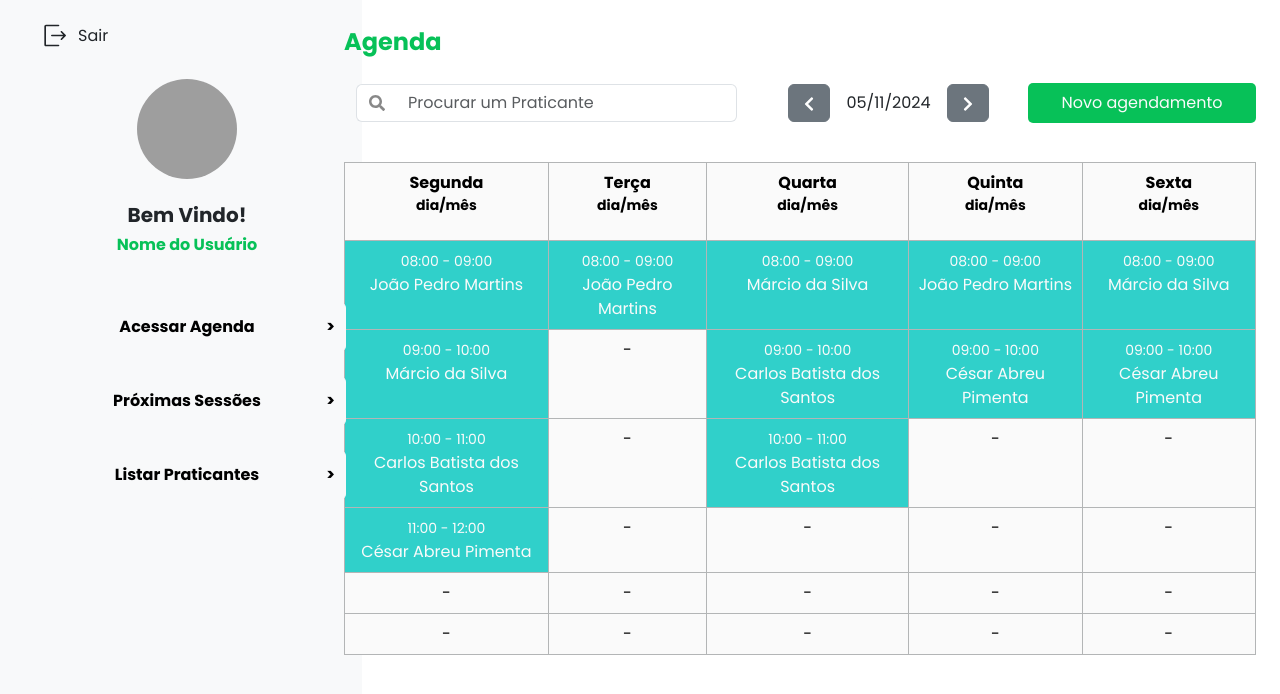
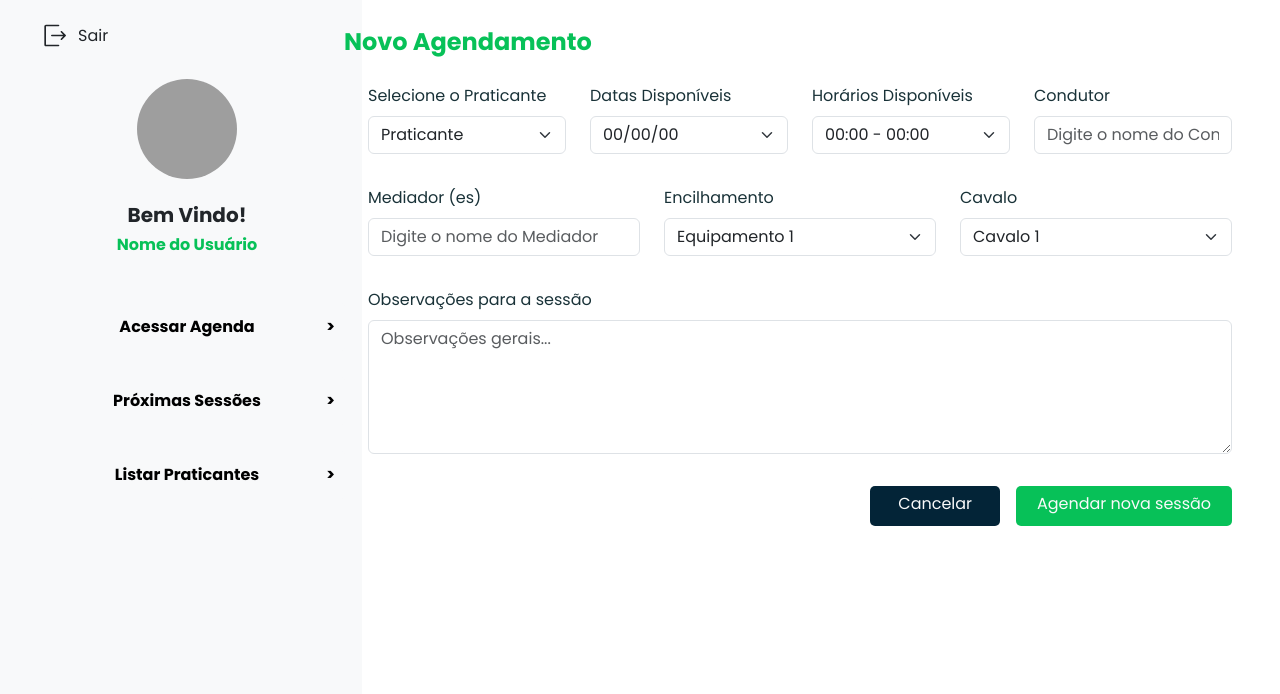
Before and after one commit to wanessamsr/Equoterapia, a React (Create React App) app: page /new-agenda in a window 1280 px wide. Shown: the top 694 px of the page. Built offline with nearby package versions, Linux system fonts and the light colour scheme; grey boxes are pictures that could not be loaded.

Commit message:
Tela de agenda e novo agendamento

```diff
--- a/package.json
+++ b/package.json
@@ -8,8 +8,10 @@
     "@testing-library/user-event": "^13.5.0",
     "bootstrap": "^5.3.3",
     "react": "^18.3.1",
+    "react-bootstrap": "^2.10.5",
     "react-dom": "^18.3.1",
     "react-icons": "^5.3.0",
+    "react-router-dom": "^6.28.0",
     "react-scripts": "^5.0.1",
     "web-vitals": "^2.1.4"
   },
--- a/src/App.js
+++ b/src/App.js
@@ -3,19 +3,26 @@ import React from "react";
 import Sidebar from "./components/Sidebar.js";
 import "bootstrap/dist/css/bootstrap.min.css";
 import Agenda from "./components/Agenda.js";
+import { BrowserRouter as Router, Route, Routes } from 'react-router-dom';
+import NewAgenda from "./components/newAgenda.js";
 
 function App() {
   return (
+    <Router>
       <div className="container-fluid">
         <div className="row">
           <div className="col-12 col-md-3">
             <Sidebar />
           </div>
           <div className="col-12 col-md-9">
-          <Agenda />
+            <Routes>
+              <Route path="/" element={<Agenda />} />
+              <Route path="/new-agenda" element={<NewAgenda />} />
+            </Routes>
           </div>
         </div>
       </div>
+    </Router>
   );
 }
 
--- a/src/components/Agenda.js
+++ b/src/components/Agenda.js
@@ -1,11 +1,12 @@
-import React, { useState } from 'react';
+import React, { useState, useEffect } from 'react';
 import 'bootstrap/dist/css/bootstrap.min.css';
 import "./Agenda.css";
 import SearchBar from "./SearchBar.js";
 import DateNavigator from './DateNavigator.js';
+import { Link } from 'react-router-dom';
 
 function Agenda() {
-    const [agendaData, /*setAgendaData*/] = useState([
+    const [agendaData] = useState([
         { segunda: "08:00 - 09:00 | João Pedro Martins", terca: "08:00 - 09:00 | João Pedro Martins", quarta: "08:00 - 09:00 | Márcio da Silva", quinta: "08:00 - 09:00 | João Pedro Martins", sexta: "08:00 - 09:00 | Márcio da Silva" },
         { segunda: "09:00 - 10:00 | Márcio da Silva", terca: "", quarta: "09:00 - 10:00 | Carlos Batista dos Santos", quinta: "09:00 - 10:00 | César Abreu Pimenta", sexta: "09:00 - 10:00 | César Abreu Pimenta" },
         { segunda: "10:00 - 11:00 | Carlos Batista dos Santos", terca: "", quarta: "10:00 - 11:00 | Carlos Batista dos Santos", quinta: "", sexta: "" },
@@ -14,7 +15,27 @@ function Agenda() {
         { segunda: "", terca: "", quarta: "", quinta: "", sexta: "" },
     ]);
 
-    const [/*electedDate*/, setSelectedDate] = useState(new Date());
+    const [selectedDate, setSelectedDate] = useState(new Date());
+    const [weekDates, setWeekDates] = useState([]);
+
+    // Função para calcular as datas da semana a partir de uma data específica
+    const calculateWeekDates = (date) => {
+        const startOfWeek = new Date(date);
+        startOfWeek.setDate(date.getDate() - date.getDay() + 1); // Início da semana (segunda-feira)
+
+        const dates = [];
+        for (let i = 0; i < 5; i++) {
+            const currentDate = new Date(startOfWeek);
+            currentDate.setDate(startOfWeek.getDate() + i);
+            dates.push(currentDate);
+        }
+        return dates;
+    };
+
+    // Atualiza a semana sempre que a data for alterada
+    useEffect(() => {
+        setWeekDates(calculateWeekDates(selectedDate));
+    }, [selectedDate]);
 
     const handleDateChange = (date) => {
         setSelectedDate(date);
@@ -27,21 +48,24 @@ function Agenda() {
             </div>
             <div className='mb-4 d-flex justify-content-between align-items-center'>
                 <div>
-                <SearchBar />
+                    <SearchBar />
                 </div>
                 <div>
-                <DateNavigator onDateChange={handleDateChange} />
+                    <DateNavigator onDateChange={handleDateChange} />
                 </div>
-                <button className='btnCad btn' type="submit">Novo agendamento</button>
+                <Link to="/new-agenda" className='btnCad btn' role="button" aria-pressed="true">Novo agendamento</Link>
             </div>
             <table className="table table-bordered rounded tb">
                 <thead>
                     <tr>
-                        <th className="th">Segunda <p className='sub'>dia/mês</p> </th>
-                        <th className="th">Terça <p className='sub'>dia/mês</p> </th>
-                        <th className="th">Quarta <p className='sub'>dia/mês</p> </th>
-                        <th className="th">Quinta <p className='sub'>dia/mês</p> </th>
-                        <th className="th">Sexta <p className='sub'>dia/mês</p> </th>
+                        {["Segunda", "Terça", "Quarta", "Quinta", "Sexta"].map((day, index) => (
+                            <th key={day} className="th">
+                                {day}
+                                <p className='sub'>
+                                    {weekDates[index] ? `${weekDates[index].getDate()}/${weekDates[index].getMonth() + 1}` : "dia/mês"}
+                                </p>
+                            </th>
+                        ))}
                     </tr>
                 </thead>
                 <tbody className='text-center'>
--- /dev/null
+++ b/src/components/DateNavigator.css
@@ -0,0 +1,4 @@
+.btnN{
+    background-color: #07C158 !important;
+    color: #ffffff;
+}
--- a/src/components/DateNavigator.js
+++ b/src/components/DateNavigator.js
@@ -1,6 +1,7 @@
 import React, { useState } from 'react';
 import { FaChevronLeft, FaChevronRight } from 'react-icons/fa';
 import 'bootstrap/dist/css/bootstrap.min.css';
+import './DateNavigator.css'
 
 function DateNavigator({ onDateChange }) {
     const [currentDate, setCurrentDate] = useState(new Date());
@@ -18,11 +19,11 @@ function DateNavigator({ onDateChange }) {
 
     return (
         <div className="d-flex align-items-center justify-content-center my-3">
-            <button className="btn btn-secondary" onClick={() => changeDate(-1)}>
+            <button className="btn btnN" onClick={() => changeDate(-1)}>
                 <FaChevronLeft />
             </button>
             <span className="mx-3 text-dark">{formatDate(currentDate)}</span>
-            <button className="btn btn-secondary" onClick={() => changeDate(1)}>
+            <button className="btn btnN" onClick={() => changeDate(1)}>
                 <FaChevronRight />
             </button>
         </div>
--- /dev/null
+++ b/src/components/newAgenda.css
@@ -0,0 +1,28 @@
+.agendamento{
+    color: #07C158;
+    font-weight: bold;
+    font-size: 24px;
+}
+
+.btnC{
+    background-color: #032437 !important;
+    border-radius: 5px;
+    border-width: 0px;
+    color: #FAFAFA !important;
+    width: 15%;
+    height: 40px;
+}
+
+.btnA{
+    background-color: #07C158 !important;
+    border-radius: 5px;
+    border-width: 0px;
+    color: #FAFAFA !important;
+    width: 25%;
+    height: 40px;
+}
+
+.form{
+    color: #193238;
+    font-weight: 500;
+}
--- /dev/null
+++ b/src/components/newAgenda.js
@@ -0,0 +1,90 @@
+import React from 'react';
+import 'bootstrap/dist/css/bootstrap.min.css';
+import './newAgenda.css';
+import { Form, Row, Col } from 'react-bootstrap';
+import { Link } from 'react-router-dom';
+
+function NewAgenda() {
+    return (
+        <div className="container my-4">
+            <div className='agendamento mb-4'>
+                Novo Agendamento
+            </div>
+            <Form className='mx-4 form'>
+                <Row className="mb-3">
+                    <Form.Group as={Col} controlId="formGridPraticante" className='mb-3'>
+                        <Form.Label>Selecione o Praticante</Form.Label>
+                        <Form.Select defaultValue="Selecione um Praticante">
+                        <option>Praticante</option>
+                        <option>...</option>
+                        </Form.Select>
+                    </Form.Group>
+
+                    <Form.Group as={Col} controlId="formGridDatas" className='mb-3'>
+                        <Form.Label>Datas Disponíveis</Form.Label>
+                        <Form.Select defaultValue="Selecione uma Data">
+                        <option>00/00/00</option>
+                        <option>...</option>
+                        </Form.Select>
+                    </Form.Group>
+
+                    <Form.Group as={Col} controlId="formGridHorarios" className='mb-3'>
+                        <Form.Label>Horários Disponíveis</Form.Label>
+                        <Form.Select defaultValue="Selecione um Horário">
+                        <option>00:00 - 00:00</option>
+                        <option>...</option>
+                        </Form.Select>
+                    </Form.Group>
+
+                    <Form.Group as={Col} className="mb-3" controlId="formGridCondutor">
+                        <Form.Label>Condutor</Form.Label>
+                        <Form.Control placeholder="Digite o nome do Condutor" />
+                    </Form.Group>
+                </Row>
+
+                <Row className="mb-3">
+                    <Form.Group as={Col} controlId="formGridMediador" className='mb-3'>
+                        <Form.Label>Mediador (es)</Form.Label>
+                        <Form.Control placeholder="Digite o nome do Mediador" />
+                    </Form.Group>
+
+                    <Form.Group as={Col} controlId="formGridEncilhamento" className='mb-3'>
+                        <Form.Label>Encilhamento</Form.Label>
+                        <Form.Select defaultValue="Selecione o encilhamento utilizado">
+                        <option>Equipamento 1</option>
+                        <option>...</option>
+                        </Form.Select>
+                    </Form.Group>
+
+                    <Form.Group as={Col} controlId="formGridCavalo" className='mb-3'>
+                        <Form.Label>Cavalo</Form.Label>
+                        <Form.Select defaultValue="Selecione o animal a utilizar">
+                        <option>Cavalo 1</option>
+                        <option>...</option>
+                        </Form.Select>
+                    </Form.Group>
+                </Row>
+                <Row className='mb-6'>
+                    <Form.Group controlId='formGridObs' className='mb-3'>
+                        <Form.Label>Observações para a sessão</Form.Label>
+                        <Form.Control placeholder='Observações gerais...' as="textarea" rows={5} />
+                    </Form.Group>
+                </Row>
+                <Row className='mt-3'>
+                    <div className='d-flex justify-content-end'>
+                        <Link to="/" className='btnC btn mx-3' role="button" aria-pressed="true">
+                            Cancelar
+                        </Link>
+
+                        <Link to="/" className='btnA btn' role="button" aria-pressed="true">
+                            Agendar nova sessão
+                        </Link>
+                    </div>
+                </Row>
+
+            </Form>
+        </div>
+    );
+}
+
+export default NewAgenda;
```
Also changed, not shown: 1 other file (tests, documents, lock files or other folders). Lines whose indentation alone changed are shown as unchanged.
